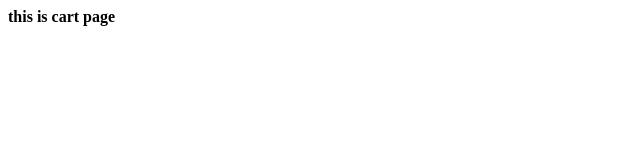
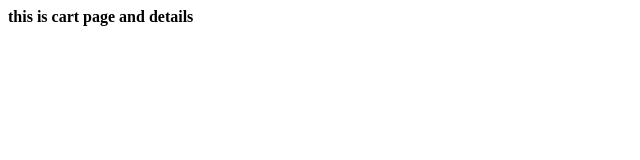
Before and after one commit to hasan110/hasantestrepo, a plain HTML site: page cart.html in a window 1280 px wide. Shown: the full height of the page, 0-640 px from the left. Drawn offline with Linux system fonts and the light colour scheme.

Commit message:
commit that want checkout

```diff
--- a/cart.html
+++ b/cart.html
@@ -5,6 +5,6 @@
   <title>Document</title>
 </head>
 <body>
-  <h4>this is cart page</h4>
+  <h4>this is cart page and details</h4>
 </body>
 </html>
```
